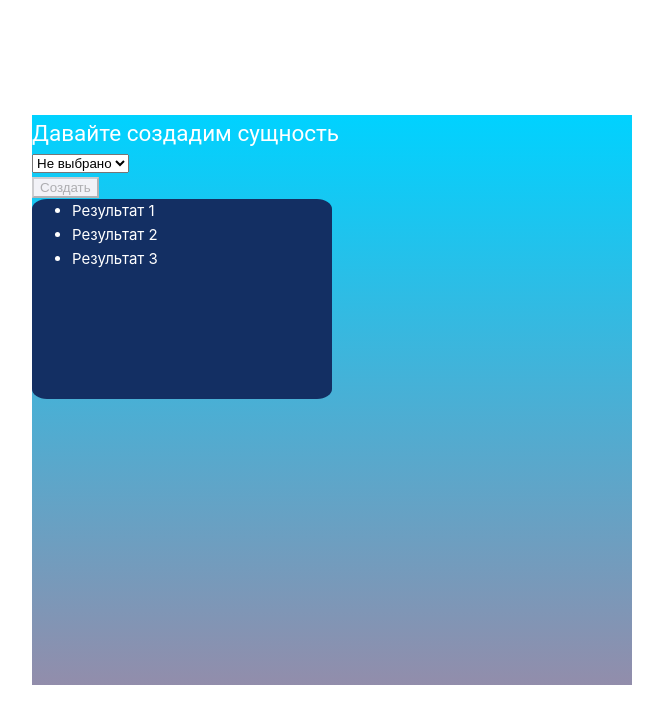
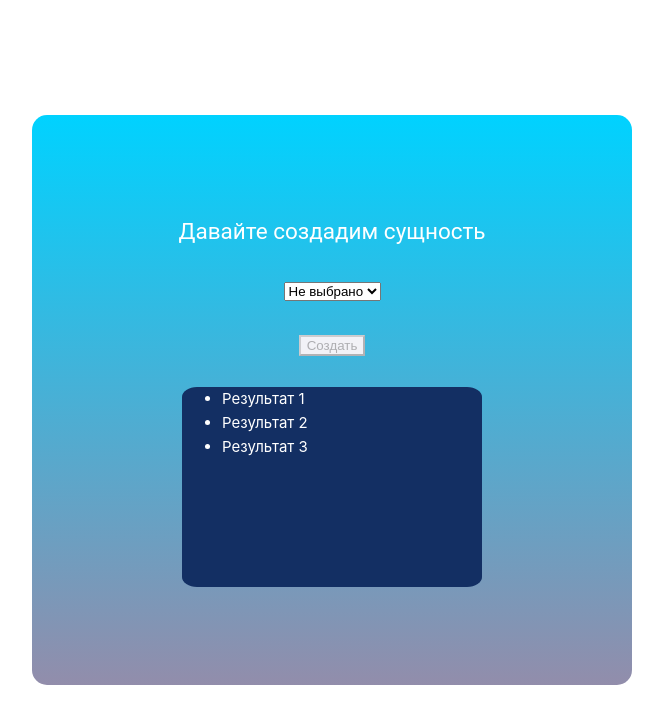
Before and after one commit to AlexMurrr/workWithAmoCRM, a Vue app: page / in a window 1280 px wide. Shown: the top 724 px of the page, without its empty margins (8-671 px from the left). Built offline with nearby package versions, Linux system fonts and the light colour scheme.

Commit message:
style: correct style

```diff
--- a/src/App.vue
+++ b/src/App.vue
@@ -3,11 +3,11 @@
 </script>
 
 <template>
- <div>
+ <div class="app">
   <total/>
 </div>
 </template>
 
-<style scoped>
+<style>
 
 </style>
--- a/src/components/totalComponets.vue
+++ b/src/components/totalComponets.vue
@@ -19,15 +19,23 @@
   <div  class="total">
    <titleV :title="title"/>
    <dropDown :items="items"/>
-   <contanerV/>
+   <div class="contaner">
+    <contanerV/>
+   </div>
   </div>
 </template>
 
 <style scoped>
   .total{
+    display: flex;
+    justify-content: center;
+    align-items: center;
+    flex-direction: column;
+    gap: 30px;
     background: linear-gradient(to bottom, #00d2ff, #928dab);
     height: 570px;
     width: 600px;
+    border-radius: 15px;
   }
 
 
```
Also changed, not shown: src/stores/amoStore.js (added, +22 -0 lines), src/stores/deal.js (deleted, +0 -12 lines).
